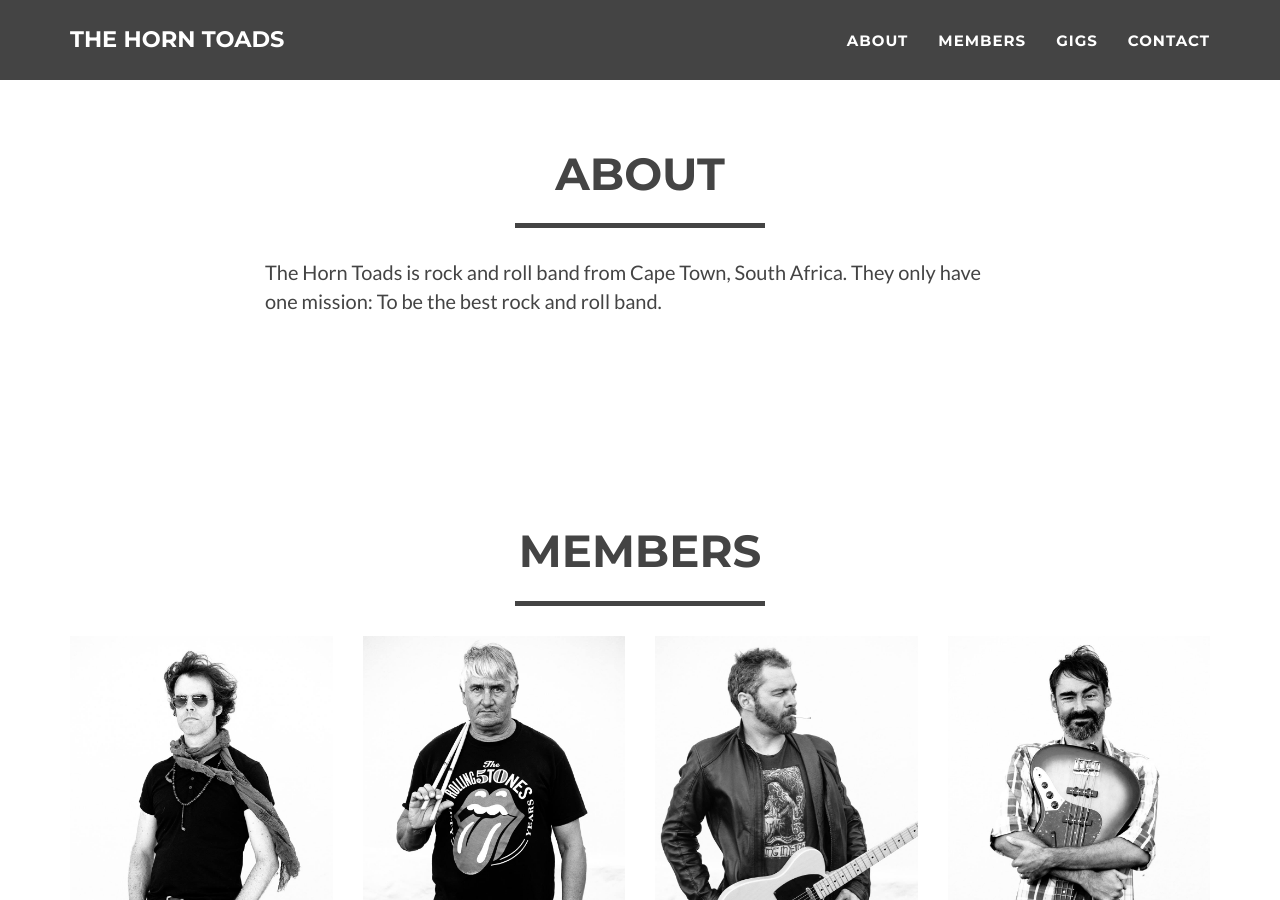
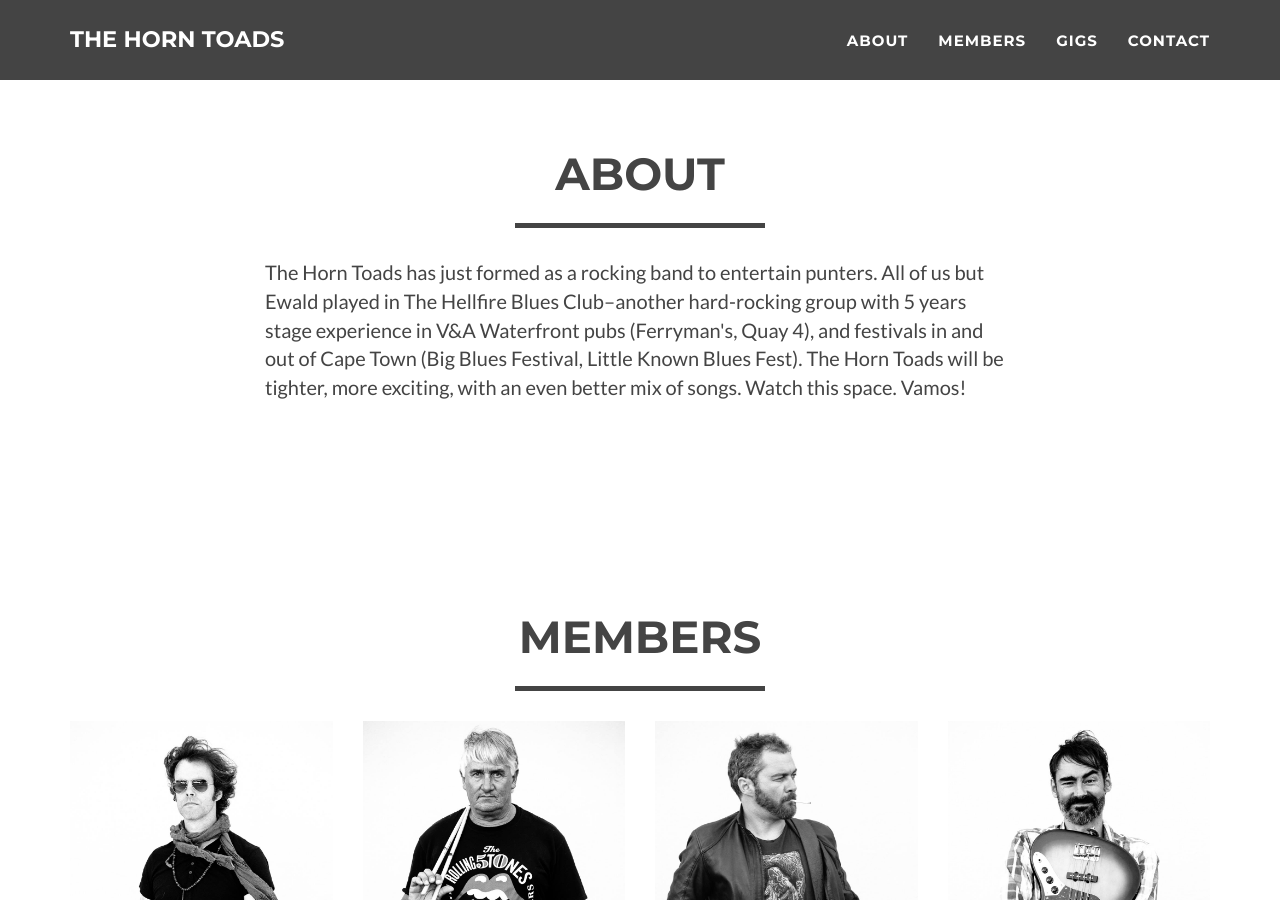
Before and after one commit to ezietsman/horntoads.co.za, a Jekyll site: the page built from index.html, in a window 1280 px wide and 900 px high, scrolled down 620 px. Built offline with Jekyll 4.4.1, drawn with Linux system fonts in a browser that asks for light colours.

Commit message:
changed About blurb to what it is on FB

```diff
--- a/_includes/about.html
+++ b/_includes/about.html
@@ -9,7 +9,14 @@
             </div>
             <div class="row">
                 <div class="col-lg-8 col-lg-offset-2">
-                    <p>The Horn Toads is rock and roll band from Cape Town, South Africa. They only have one mission: To be the best rock and roll band. </p>
+                    <p>The Horn Toads has just formed as a rocking band to
+                    entertain punters.  All of us but Ewald played in The
+                    Hellfire Blues Club–another hard-rocking group with 5 years
+                    stage experience in V&amp;A Waterfront pubs (Ferryman's,
+                    Quay 4), and festivals in and out of Cape Town (Big Blues
+                    Festival, Little Known Blues Fest).  The Horn Toads will be
+                    tighter, more exciting, with an even better mix of songs.
+                    Watch this space. Vamos!</p>
                 </div>
             </div>
         </div>
```
